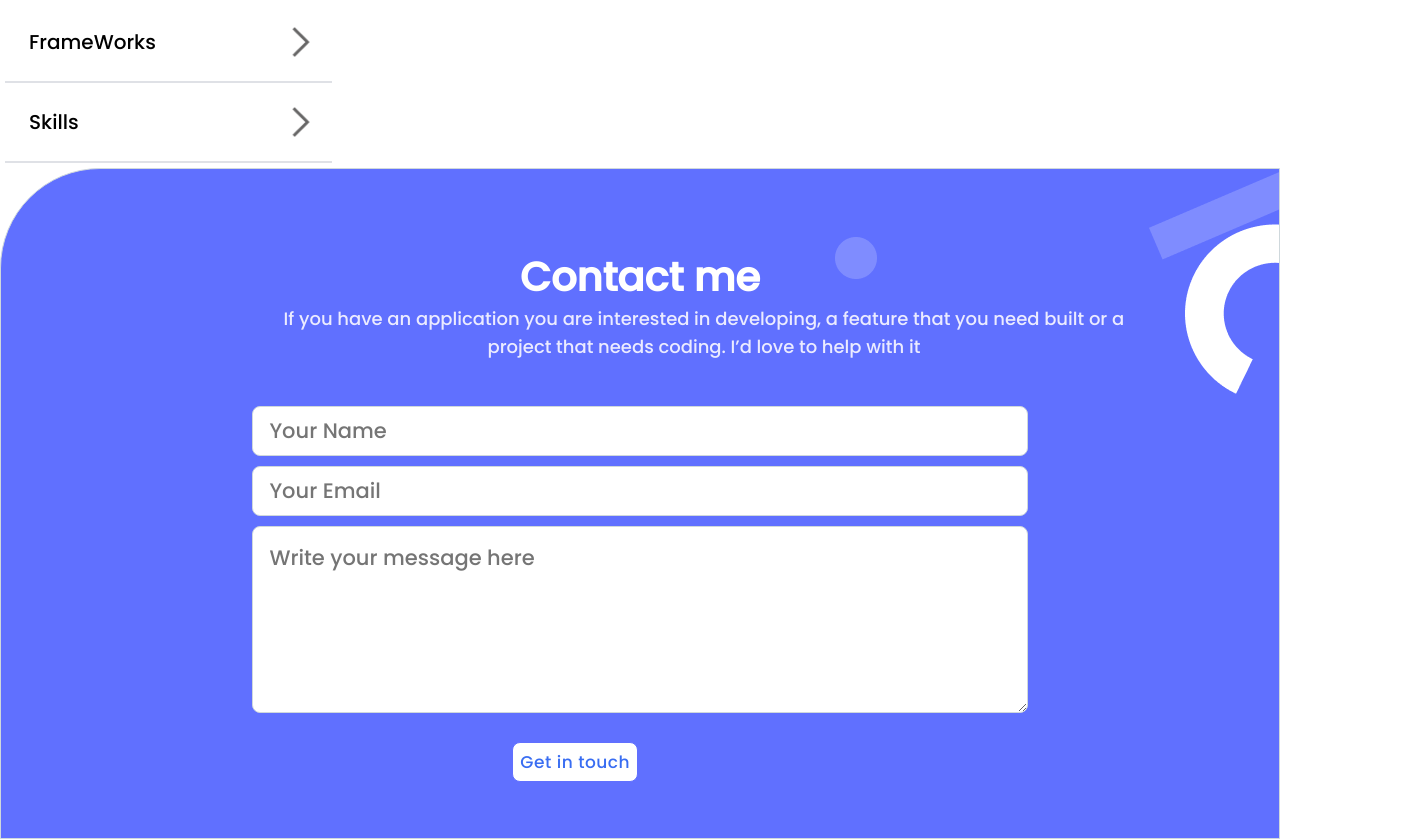
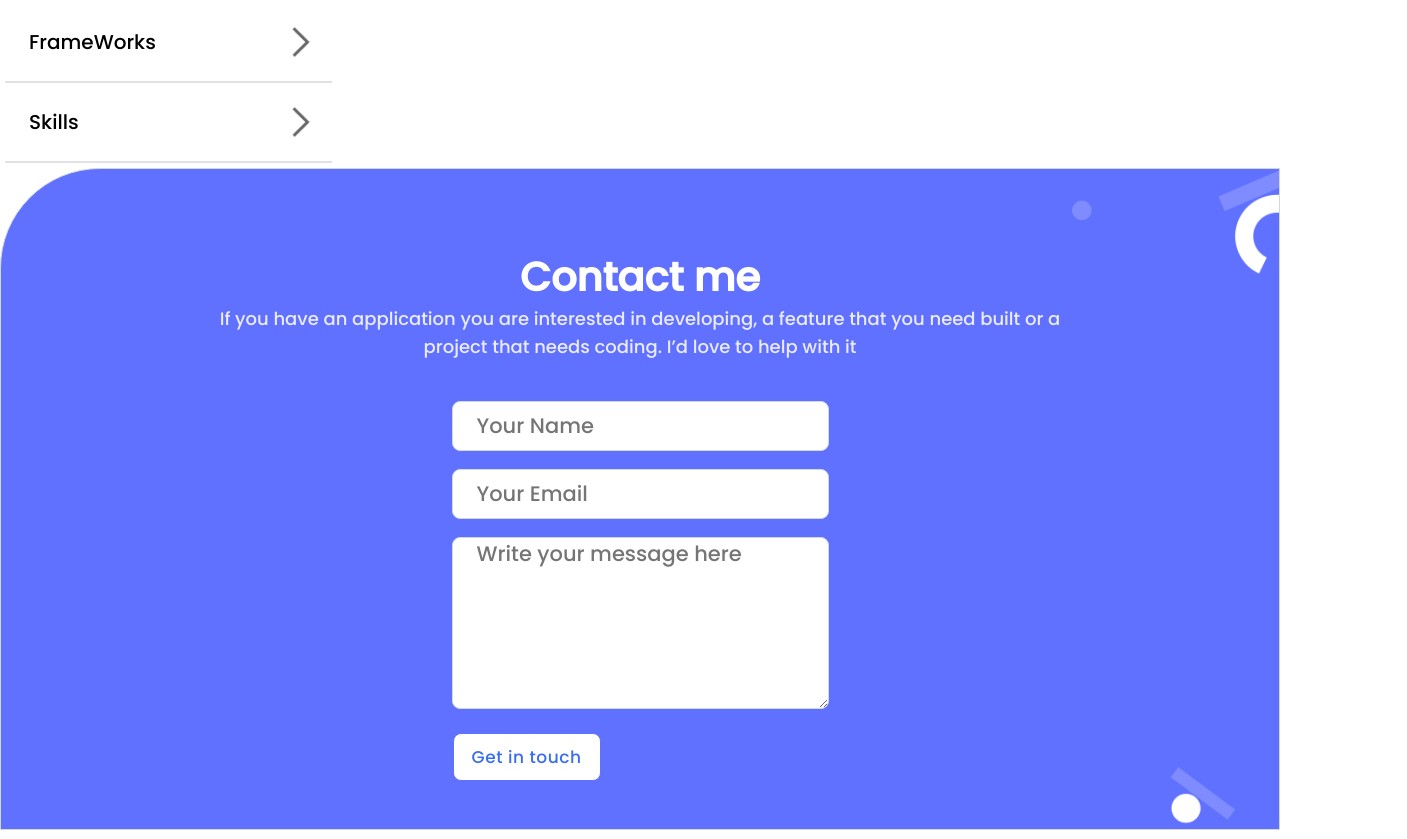
Before and after one commit to Yorsyboy/Microverse-Portfolio, a website: page index.html in a window 1280 px wide. Shown: the part 4403-5242 px from the top of the page, 1407 px wide, since content can reach past the window. Drawn offline with Linux system fonts and the light colour scheme.

Commit message:
Adjusted the styles to fit template

```diff
--- a/index.html
+++ b/index.html
@@ -239,11 +239,10 @@
                 with it
             </p>
             <form action="https://formspree.io/f/xqkgeweb" method="POST" class="contact-form">
-                <input type="text" name="name" id="username" placeholder="Your Name" maxlength="30" required />
+                    <input type="text" name="name" id="username" placeholder="Your Name" maxlength="30" required />
                 <input type="email" name="email" id="useremail" placeholder="Your Email" required />
                 <textarea name="message" id="usermessage" cols="30" rows="10" maxlength="500"
                     placeholder="Write your message here"></textarea>
-                <p class=""></p>
                 <div class="button-resume btn-form">
                     <button class="btn" type="submit">Get in touch</button>
                 </div>
--- a/main.css
+++ b/main.css
@@ -452,6 +452,10 @@ li.skill {
   background-image: url(images/contact-me.png);
   background-repeat: no-repeat;
   background-position-x: right;
+  background-size: contain;
+  display: flex;
+  flex-direction: column;
+  align-items: center;
 }
 
 .contact-title {
@@ -467,10 +471,6 @@ li.skill {
   height: 56px;
   justify-content: center;
   padding-top: 80px;
-}
-
-.btn-form {
-  margin-left: 20px;
 }
 
 .contact-text {
@@ -501,42 +501,50 @@ li.skill {
 #username {
   background: #fff;
   height: 48px;
-  margin: 5px;
+  margin: 0 24px;
   border: 1px solid #cfd8dc;
   border-radius: 8px;
-  padding-left: 16px;
+  padding: 0 24px;
   font-family: "Poppins", sans-serif;
   font-weight: 400;
   font-size: 21px;
   color: #172b4d;
-  width: 60%;
+  width: 327px;
+  margin-bottom: 18px;
 }
 
 #useremail {
   background: #fff;
   height: 48px;
-  margin: 5px;
+  margin: 0 24px;
   border: 1px solid #cfd8dc;
   border-radius: 8px;
-  padding-left: 16px;
+  padding: 0 24px;
   font-family: "Poppins", sans-serif;
   font-weight: 400;
   font-size: 21px;
   color: #172b4d;
-  width: 60%;
+  width: 327px;
+  margin-bottom: 18px;
+
 }
 
 #usermessage {
   height: 170px;
   left: 24px;
-  margin: 5px;
+  margin: 0 24px;
   border: 1px solid #cfd8dc;
   border-radius: 8px;
-  padding-top: 15px;
-  padding-left: 16px;
+  padding: 0 24px;
   font-family: "Poppins", sans-serif;
   font-weight: 400;
   font-size: 21px;
   color: #172b4d;
-  width: 60%;
+  width: 327px;
 }
+
+.contact-form button {
+  height: 48px;
+  width: 148px;
+  margin-left: -50px;
+}
```
